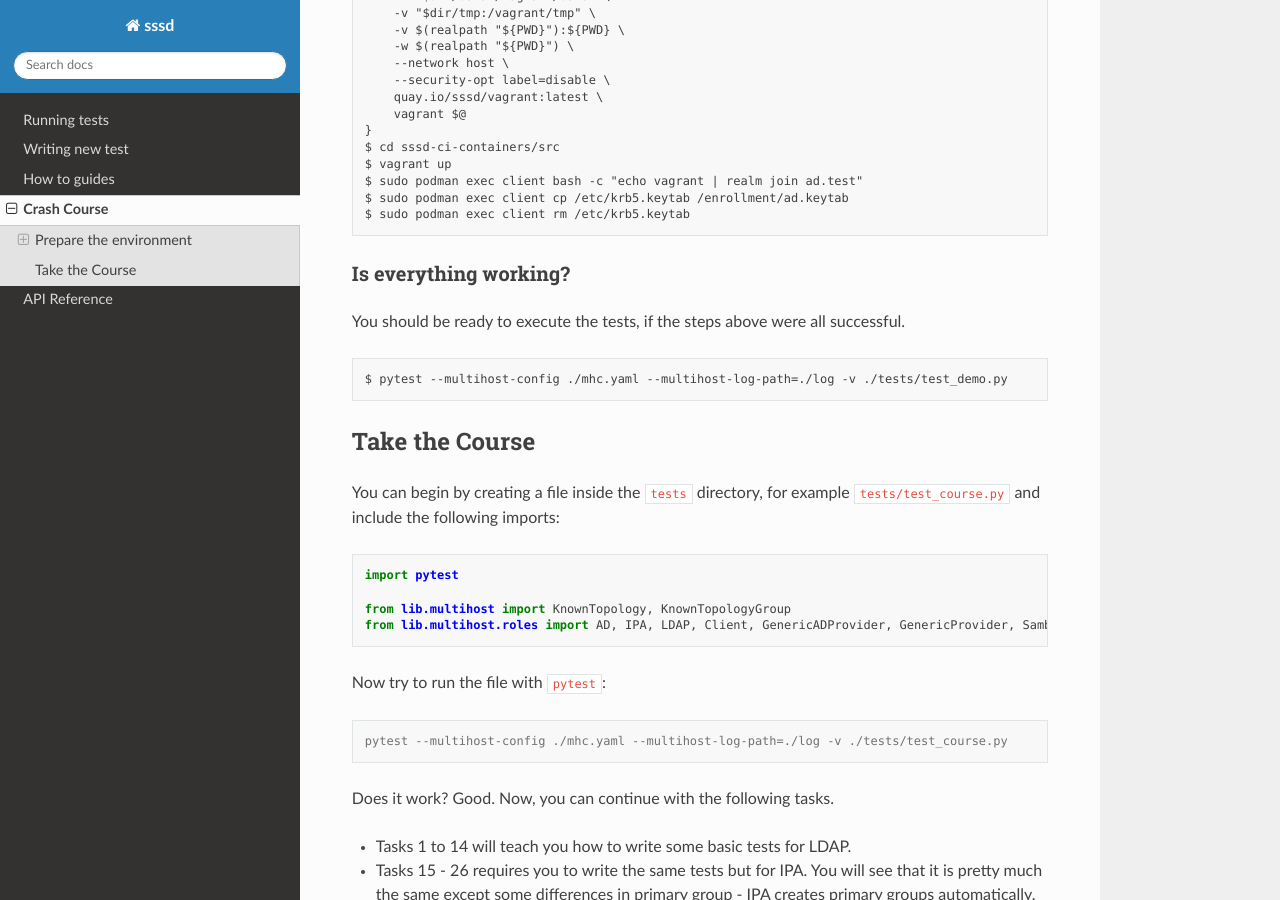
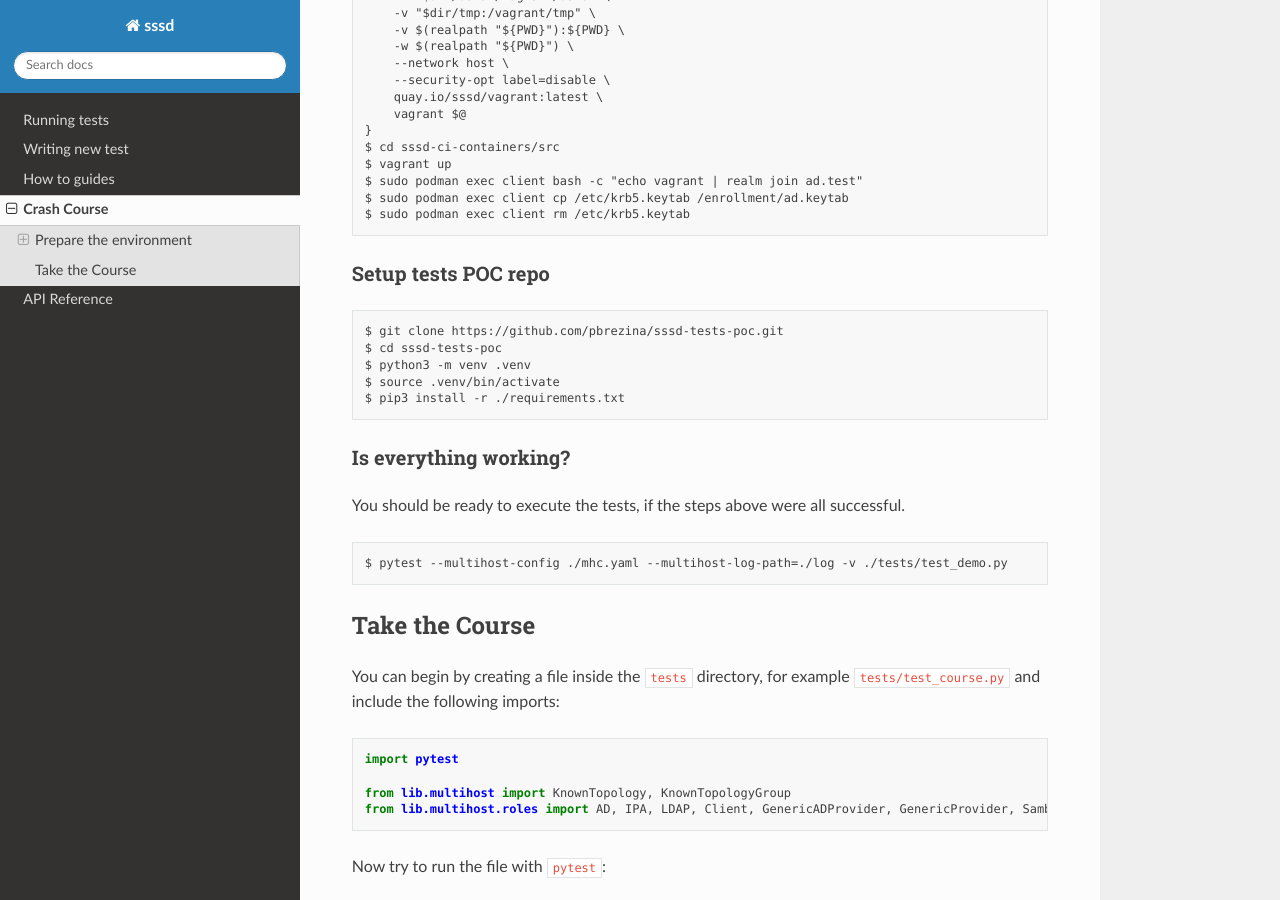
Before and after one commit to spoore1/sssd-tests-poc, a Sphinx documentation site: the page built from docs/course.rst, in a window 1280 px wide and 900 px high, scrolled down 999 px. Built offline with Sphinx 7.4.7 and the Read the Docs theme 2.0.0, drawn with Linux system fonts in a browser that asks for light colours.

Commit message:
Add tests POC setup steps

```diff
--- a/docs/course.rst
+++ b/docs/course.rst
@@ -65,6 +65,17 @@
     $ sudo podman exec client bash -c "echo vagrant | realm join ad.test"
     $ sudo podman exec client cp /etc/krb5.keytab /enrollment/ad.keytab
     $ sudo podman exec client rm /etc/krb5.keytab
+
+Setup tests POC repo
+====================
+
+.. code-block:: text
+
+    $ git clone https://github.com/pbrezina/sssd-tests-poc.git
+    $ cd sssd-tests-poc
+    $ python3 -m venv .venv
+    $ source .venv/bin/activate
+    $ pip3 install -r ./requirements.txt
 
 Is everything working?
 ======================
```
